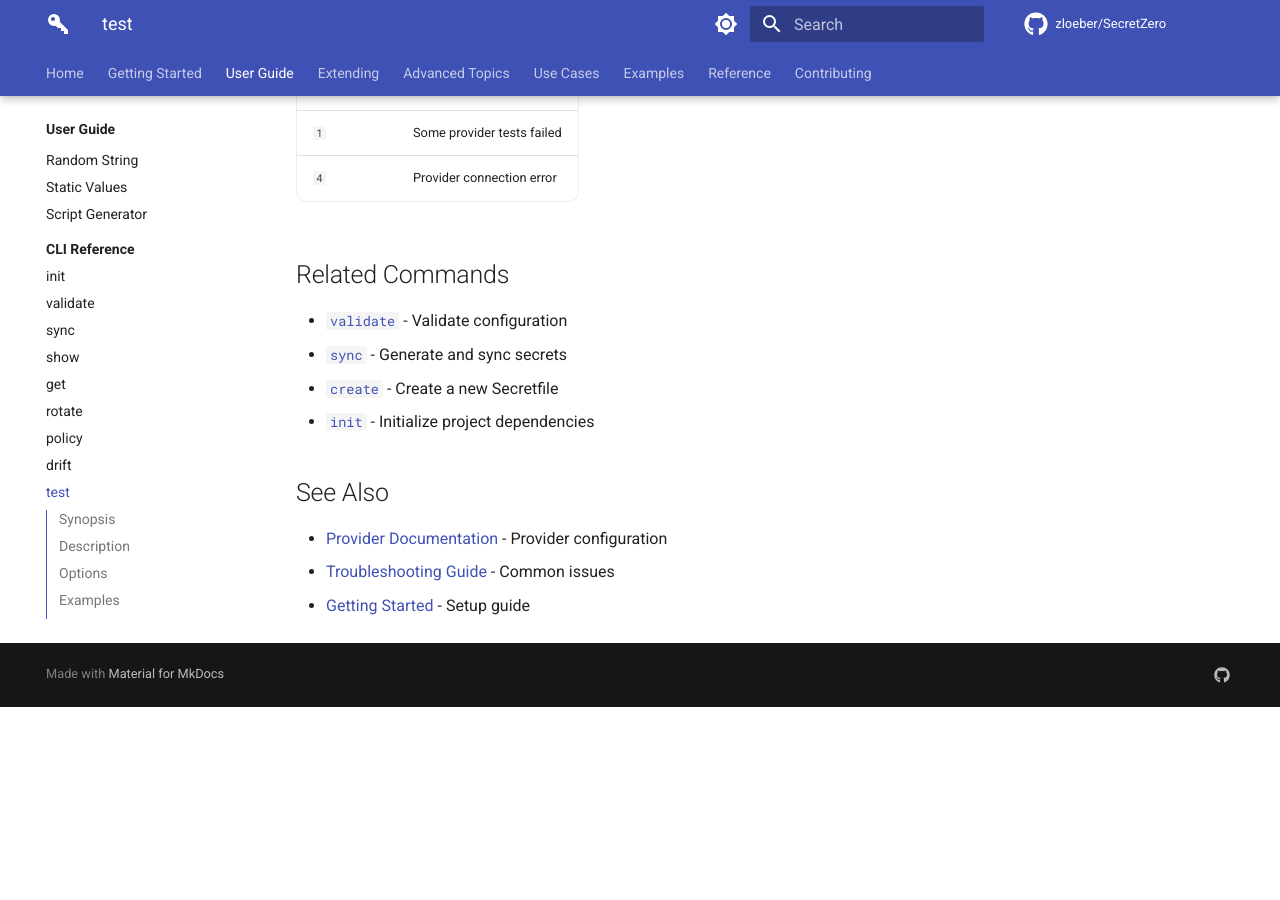
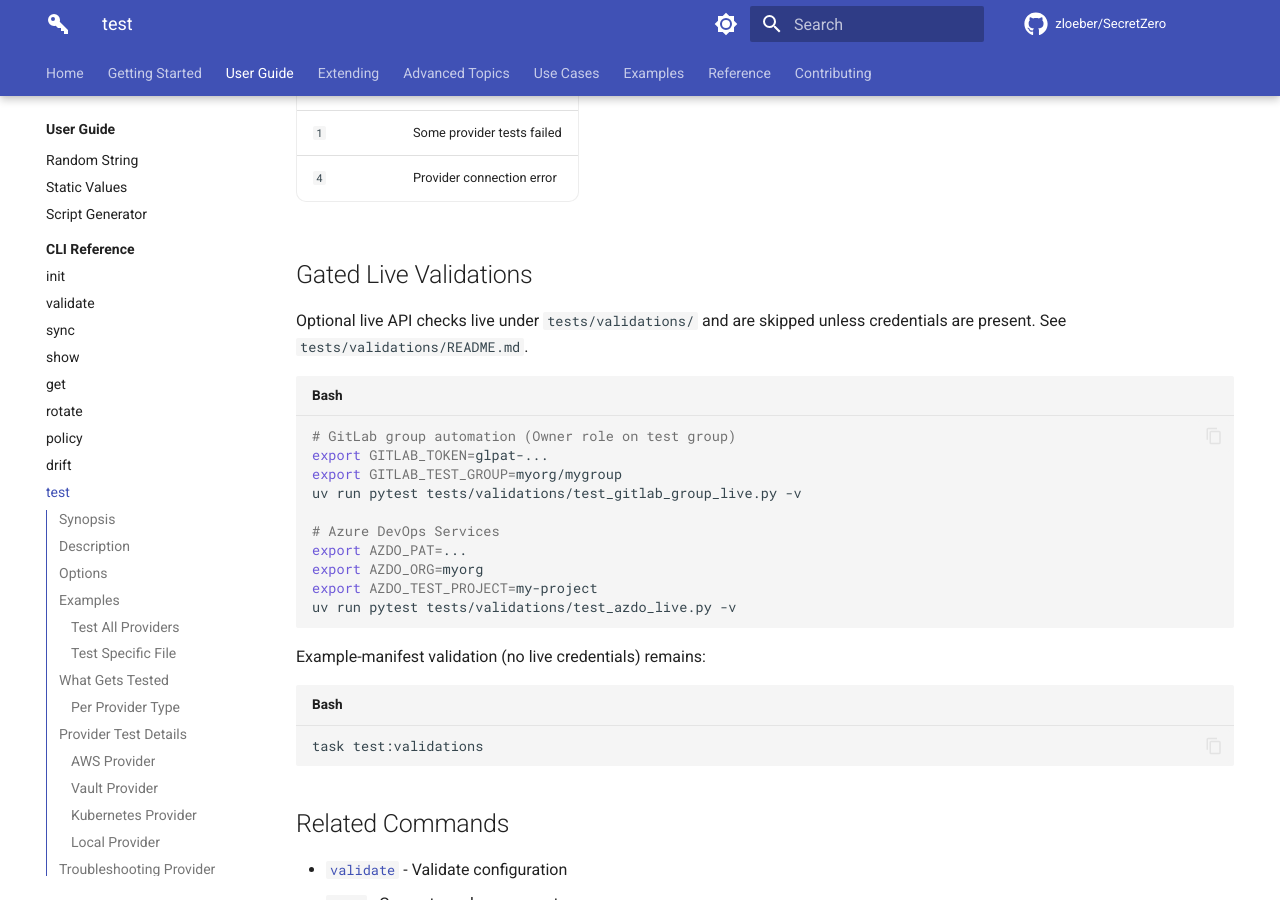
Before and after one commit to zloeber/SecretZero, an MkDocs documentation site: the page built from docs/user-guide/cli/test.md, in a window 1280 px wide and 900 px high, scrolled down 15205 px. Built offline with MkDocs 1.6.1 and Material for MkDocs 9.7.7, drawn with Linux system fonts in a browser that asks for light colours; comment, search, counter and statistics services are not loaded; the version menu is left out; before the commit the page ends 15912 px from its top, so only the background shows below that.

Commit message:
test: add gated live validations and multi-cicd ADO lane
Add skip-gated GitLab/ADO live tests, document env vars, extend
multi-cicd with Azure DevOps and a cross-provider group SA example,
and ship the Azure DevOps pipelines use-case guide.

````diff
--- a/docs/user-guide/cli/test.md
+++ b/docs/user-guide/cli/test.md
@@ -655,6 +655,29 @@
 | `1` | Some provider tests failed |
 | `4` | Provider connection error |
 
+## Gated Live Validations
+
+Optional live API checks live under `tests/validations/` and are skipped unless credentials are present. See `tests/validations/README.md`.
+
+```bash
+# GitLab group automation (Owner role on test group)
+export GITLAB_TOKEN=glpat-...
+export GITLAB_TEST_GROUP=myorg/mygroup
+uv run pytest tests/validations/test_gitlab_group_live.py -v
+
+# Azure DevOps Services
+export AZDO_PAT=...
+export AZDO_ORG=myorg
+export AZDO_TEST_PROJECT=my-project
+uv run pytest tests/validations/test_azdo_live.py -v
+```
+
+Example-manifest validation (no live credentials) remains:
+
+```bash
+task test:validations
+```
+
 ## Related Commands
 
 - [`validate`](validate.md) - Validate configuration
--- a/mkdocs.yml
+++ b/mkdocs.yml
@@ -237,6 +237,7 @@
       - Local Development: use-cases/local-development.md
       - GitHub Actions: use-cases/github-actions.md
       - GitLab CI/CD: use-cases/gitlab-cicd.md
+      - Azure DevOps Pipelines: use-cases/azure-devops-pipelines.md
       - Jenkins Pipelines: use-cases/jenkins.md
       - Kubernetes Deployment: use-cases/kubernetes.md
       - Multi-Cloud Setup: use-cases/multi-cloud.md
````
Also changed, not shown: docs/use-cases/azure-devops-pipelines.md (added, +91 -0 lines), docs/user-guide/providers/index.md (+2 -1 lines), 9 other files.
